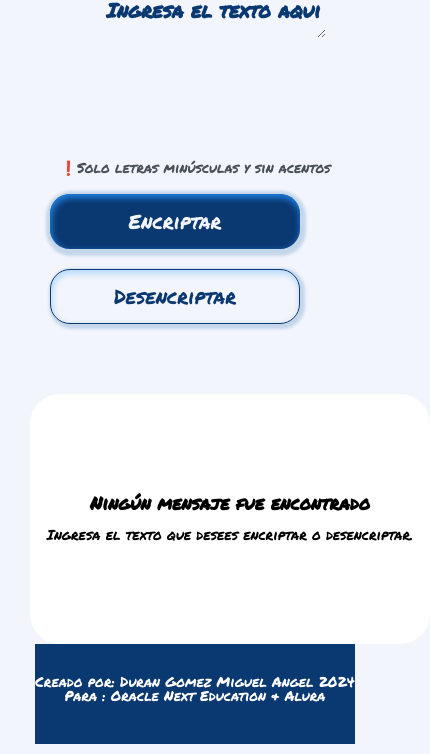
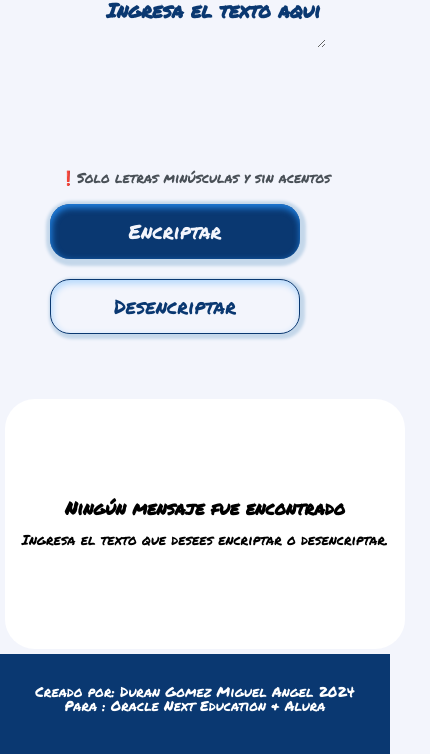
Before and after one commit to miguelduran85/desafio-Alura, a plain HTML site: page index.html in a window 390 px wide. Shown: the part 136-890 px from the top of the page, 430 px wide, since content can reach past the window. Drawn offline with Linux system fonts and the light colour scheme.

Commit message:
Update style.css
ajuste en  apariencia en movil

```diff
--- a/style.css
+++ b/style.css
@@ -208,3 +208,17 @@ body{
         display: none;
     }
 }
+@media screen and (max-width:480px){
+    #texto-area{
+        height: 50px;
+    }
+    .imagen{
+        height: 350px;
+    }
+    .pie{
+        width: 100%;
+    }
+    .cuadro2{
+        margin: 5px;
+    }
+}
```
